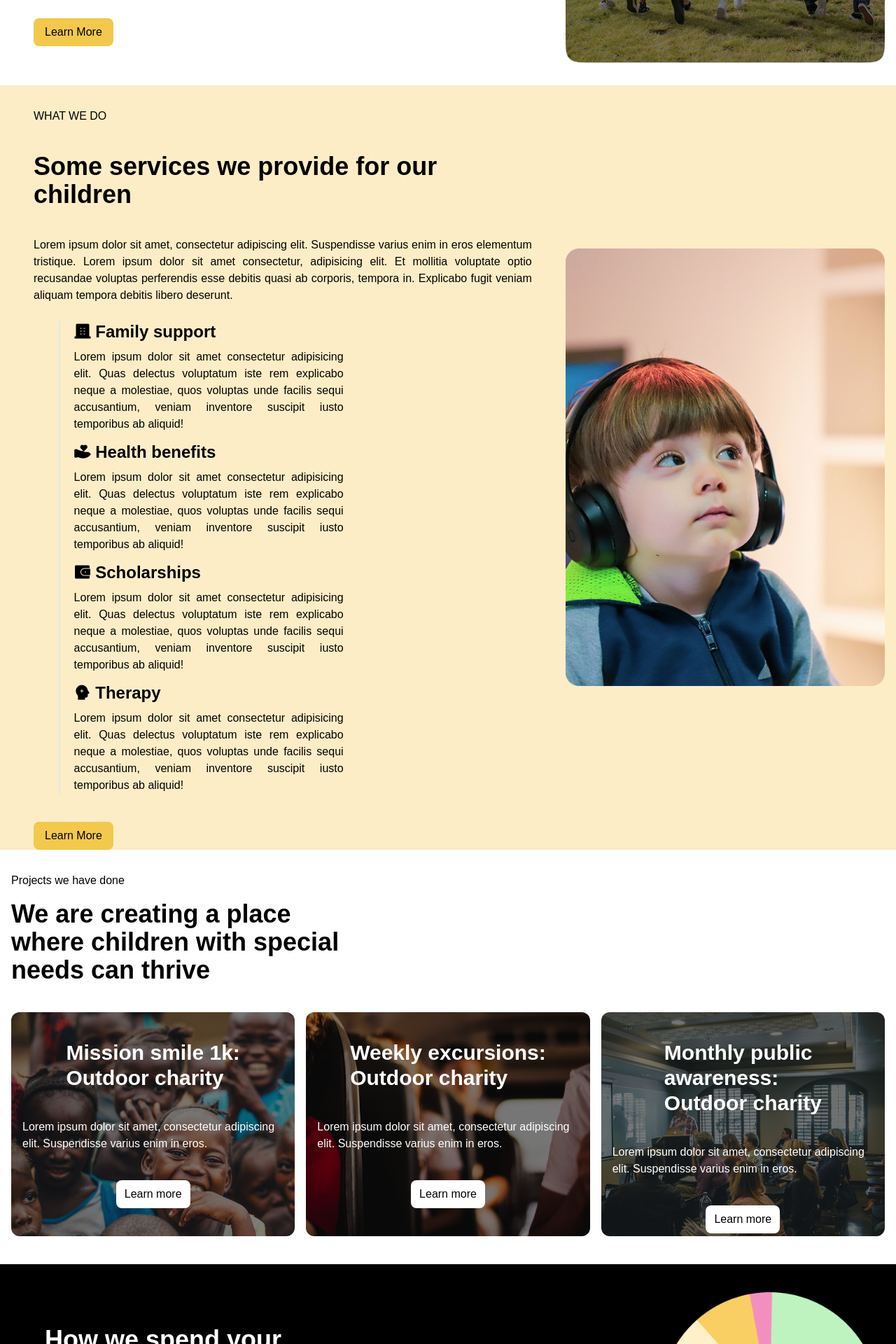
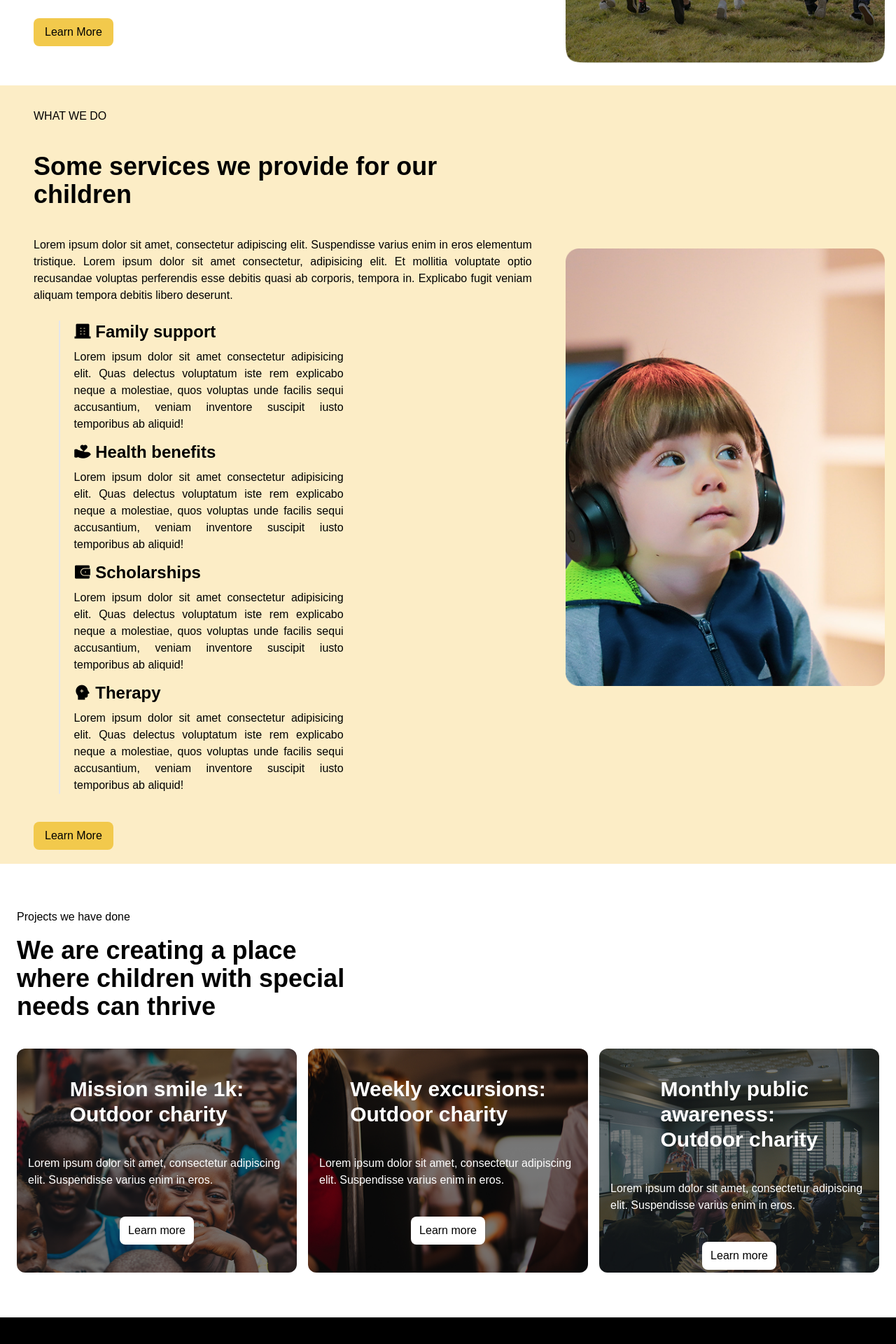
Before and after one commit to kartik11m/NGO, a React (Vite) app: page / in a window 1280 px wide. Shown: the part 1200-3120 px from the top of the page at 70% size. Built offline with nearby package versions, Linux system fonts and the light colour scheme; a web font is replaced by a local one.

Commit message:
simple modification

```diff
--- a/src/Home_Pages/Section3.jsx
+++ b/src/Home_Pages/Section3.jsx
@@ -3,7 +3,7 @@ import React from 'react'
 const Section3 = () => {
   return (
     <div className='container mx-auto px-4 mt-8 bg-[#fcedc6]'>
-        <div className="flex items-center justify-between max-sm:flex-col">
+        <div className="flex items-center justify-between max-sm:flex-col pb-5">
             <div className='space-y-10 ml-8 mr-12 w-[60%] mt-8'>
                 <p className='max-sm:text-sm font-medium'>WHAT WE DO</p>
                 <h2 className='font-bold max-sm:text-xl max-md:text-2xl max-lg:text-3xl lg:text-4xl'>Some services we provide for our children</h2>
@@ -17,7 +17,7 @@ const Section3 = () => {
                                 molestiae, quos voluptas unde facilis sequi accusantium, veniam inventore suscipit iusto temporibus ab aliquid!</p>
                         </div>
                         <div className='text-justify'>
-                            <h2 className='font-bold text-xl md:text-2xl mb-2 '><i className="ri-hand-heart-fill"></i>  Health benefits</h2>
+                            <h2 className='font-bold text-xl md:text-2xl mb-2 '><i className="ri-hand-heart-fill"></i> Health benefits</h2>
                             <p>Lorem ipsum dolor sit amet consectetur adipisicing elit. Quas delectus voluptatum iste rem explicabo neque a
                                 molestiae, quos voluptas unde facilis sequi accusantium, veniam inventore suscipit iusto temporibus ab aliquid!</p>
                         </div>
--- a/src/Home_Pages/Section4.jsx
+++ b/src/Home_Pages/Section4.jsx
@@ -2,14 +2,14 @@ import React from 'react'
 
 const Section4 = () => {
   return (
-    <div className='container mx-auto px-4 mt-8'>
+    <div className='container mx-auto px-6 py-6 mt-10'>
         <div className='space-y-4'>
             <p className='max-sm:text-sm font-medium'>Projects we have done</p>
             <h2 className='font-bold max-sm:text-xl max-md:text-2xl max-lg:text-3xl lg:text-4xl'>We are creating a place <br /> where children with special <br /> needs can thrive</h2>
         </div>
         <div className='grid grid-cols-3 gap-4 relative max-sm:grid-rows-3 max-sm:grid-cols-1 mt-10'>
-            <div className="relative bg-[url(/images/grid1.png)] bg-center bg-cover rounded-xl h-80 px-4">
-                <div className='flex flex-col gap-10 items-center mt-10'>
+            <div className="relative bg-[url(/images/grid1.png)] bg-center bg-cover rounded-xl h-80 px-4 max-lg:h-full">
+                <div className='flex flex-col gap-10 max-md:gap-4 items-center mt-10'>
                     <h3 className='text-white font-bold text-xl md:text-3xl'>Mission smile 1k: <br /> Outdoor charity</h3>
                     <p className='text-white'>Lorem ipsum dolor sit amet,
                         consectetur adipiscing elit.
@@ -18,8 +18,8 @@ const Section4 = () => {
                     <button className='bg-white px-3 py-2 rounded-lg'>Learn more</button>
                 </div>
             </div>
-            <div className="relative bg-[url(/images/grid2.png)] bg-center bg-cover rounded-xl h-80 px-4">
-                <div className='flex flex-col gap-10 items-center mt-10'>
+            <div className="relative bg-[url(/images/grid2.png)] bg-center bg-cover rounded-xl h-80 px-4 max-lg:h-full">
+                <div className='flex flex-col gap-10 max-md:gap-4 items-center mt-10'>
                     <h3 className='text-white font-bold text-xl md:text-3xl'>Weekly excursions: <br /> Outdoor charity</h3>
                     <p className='text-white'>Lorem ipsum dolor sit amet,
                         consectetur adipiscing elit.
@@ -28,8 +28,8 @@ const Section4 = () => {
                     <button className='bg-white px-3 py-2 rounded-lg'>Learn more</button>
                 </div>
             </div>
-            <div className="relative bg-[url(/images/grid3.png)] bg-center bg-cover rounded-xl h-80 px-4">
-                <div className='flex flex-col gap-10 items-center mt-10'>
+            <div className="relative bg-[url(/images/grid3.png)] bg-center bg-cover rounded-xl h-80 px-4 max-lg:h-full">
+                <div className='flex flex-col gap-10 max-md:gap-4 max-xl:gap-6 items-center mt-10'>
                     <h3 className='text-white font-bold text-xl md:text-3xl'>Monthly public <br /> awareness: <br /> Outdoor charity</h3>
                     <p className='text-white'>Lorem ipsum dolor sit amet,
                         consectetur adipiscing elit.
```
